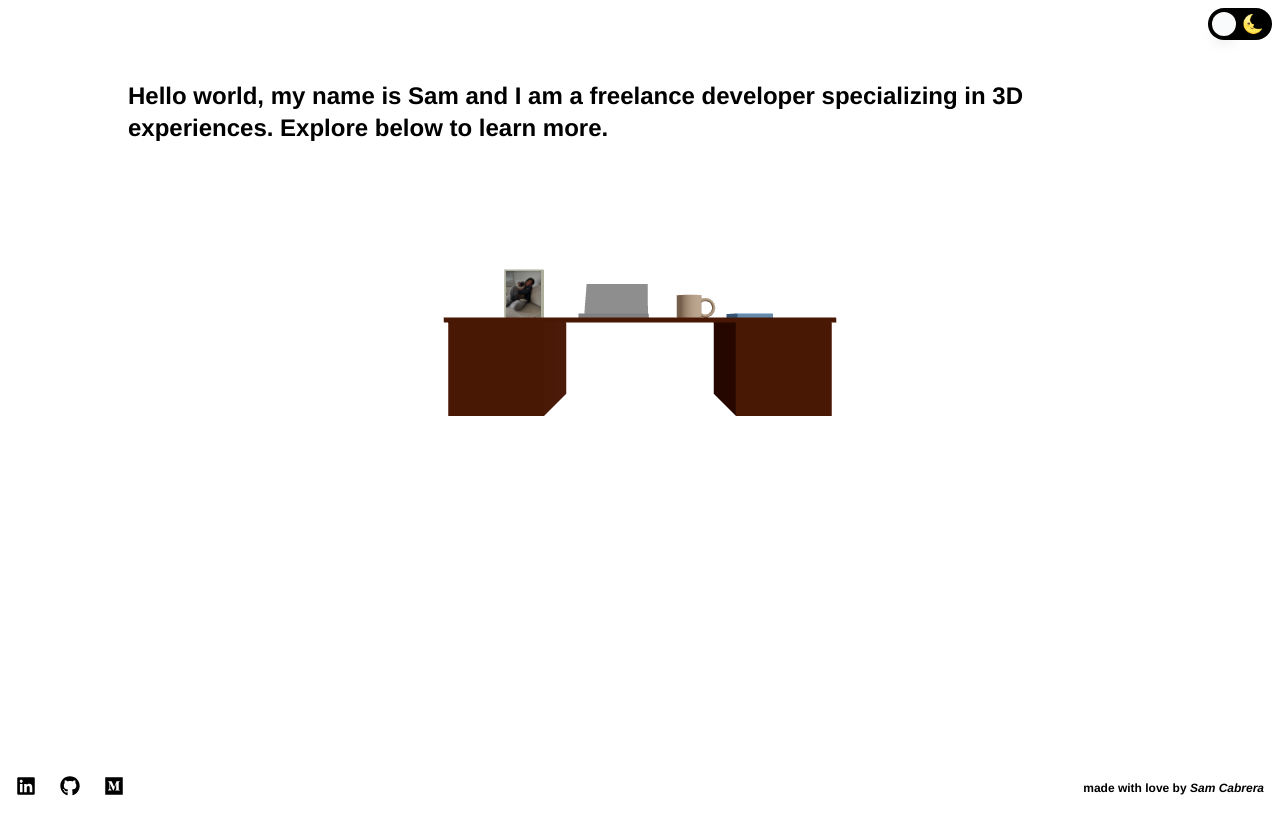
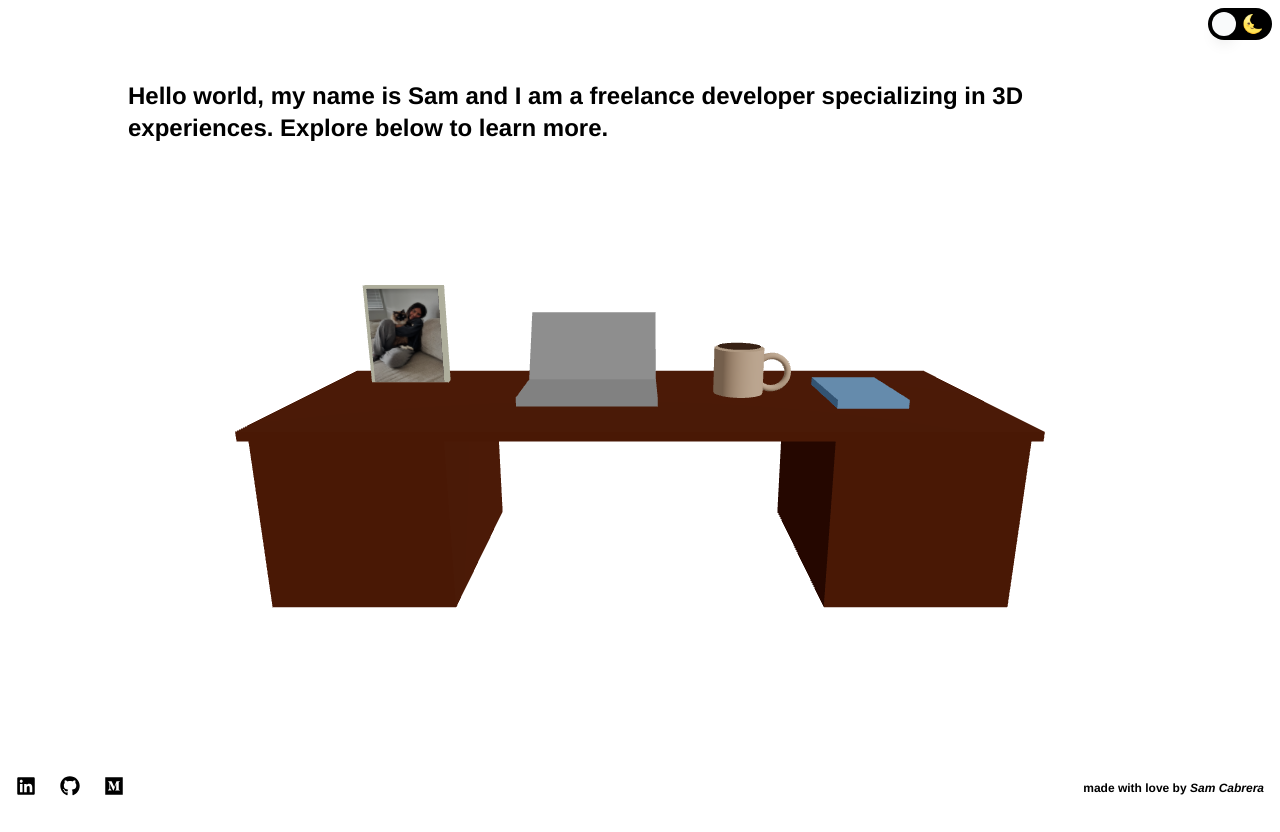
Before and after one commit to samanthacabrera/portfolio, a React (Vite) app: page / in a window 1280 px wide. Before the commit the page ends 800 px from the top, so only its background shows below. Built offline with nearby package versions, Linux system fonts and the light colour scheme.

Commit message:
update camera position and rotation

```diff
--- a/src/components/Room.jsx
+++ b/src/components/Room.jsx
@@ -26,20 +26,25 @@ const Room = () => {
     const frameTexture = useLoader(TextureLoader, "/cat.png");
 
     return (
-        <Canvas style={{ height: "80vh", width: "100vw" }}>
-            <OrbitControls enableZoom enablePan enableRotate />
+        <Canvas
+            style={{ height: "80vh", width: "100vw" }}
+            camera={{ position: [0, 1, 4], fov: 50, rotation: [0, Math.PI / 6, 0] }}
+        >
+            <OrbitControls enableZoom={false} enablePan enableRotate />
             <ambientLight intensity={0.5} />
             <directionalLight position={[5, 5, 5]} intensity={1} />
 
-            {/* Table */}
+            {/* Desk */}
             <mesh position={[0, 0, 0]}>
                 <boxGeometry args={[4, 0.05, 1.5]} />
                 <meshStandardMaterial color="#8B4513" />
             </mesh>
+            {/* Desk Leg */}
             <mesh position={[-1.5, -0.5, 0]}>
                 <boxGeometry args={[1, 1, 1.3]} />
                 <meshStandardMaterial color="#8B4513" />
             </mesh>
+            {/* Desk Leg */}
             <mesh position={[1.5, -0.5, 0]}>
                 <boxGeometry args={[1, 1, 1.3]} />
                 <meshStandardMaterial color="#8B4513" />
--- a/src/pages/homepage/Home.jsx
+++ b/src/pages/homepage/Home.jsx
@@ -4,7 +4,7 @@ import Room from "../../components/Room";
 
 function Home() {
     return (
-        <div className="flex flex-col w-screen justify-center items-center"
+        <div className="flex flex-col w-screen h-screen justify-center items-center overflow-hidden"
         >
             <Hero />
             <Room />
```
